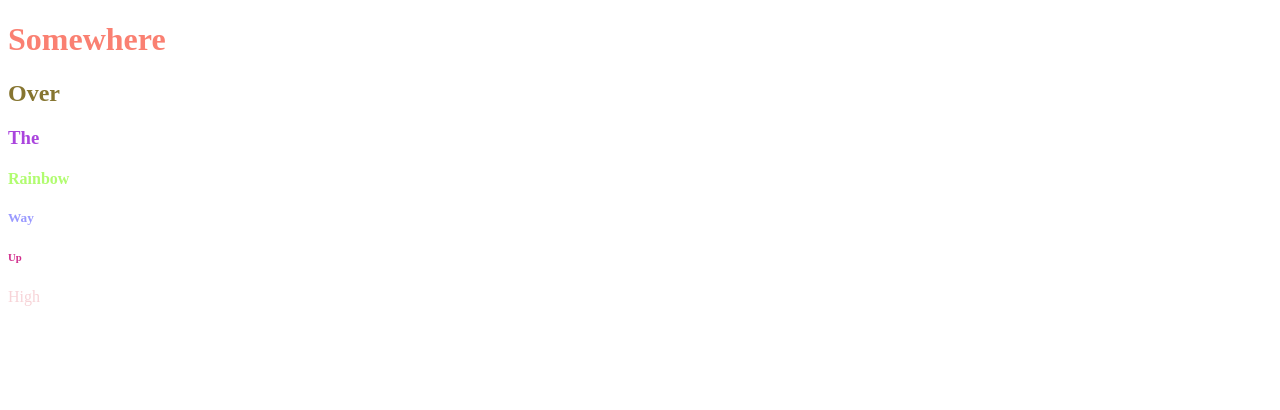
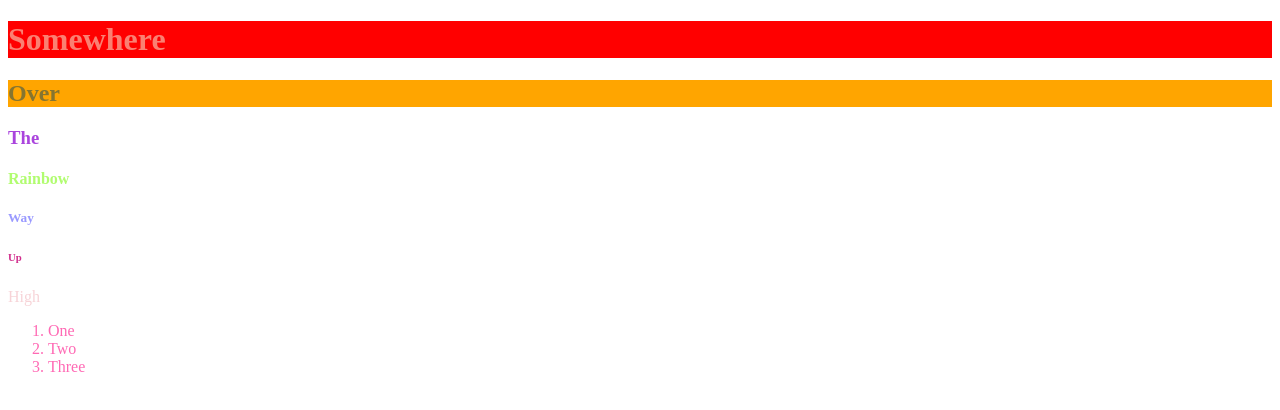
Before and after one commit to JohnThompson54/ColorsExercise, a plain HTML site: page index.html in a window 1280 px wide. Drawn offline with Linux system fonts and the light colour scheme.

Commit message:
partial bonus not finished

```diff
--- a/colorsExercise.css
+++ b/colorsExercise.css
@@ -2,9 +2,12 @@
 
 h1 {
     color:salmon;
+    background-color: red;
+    border: green;
 }
 h2 {
     color: #867530;
+    background-color: orange;
 }
 h3 {
     color: #a4d;
@@ -21,3 +24,6 @@ h6 {
 p {
     color: rgba(215, 34, 55, .2)
 }
+ol {
+    color:hotpink
+}
--- a/index.html
+++ b/index.html
@@ -15,6 +15,11 @@
     <h5>Way</h5>
     <h6>Up</h6>
     <p>High</p>
+    <ol>
+        <li>One</li>
+        <li>Two</li>
+        <li>Three</li>
+    </ol>
 
 
 </body>
```
